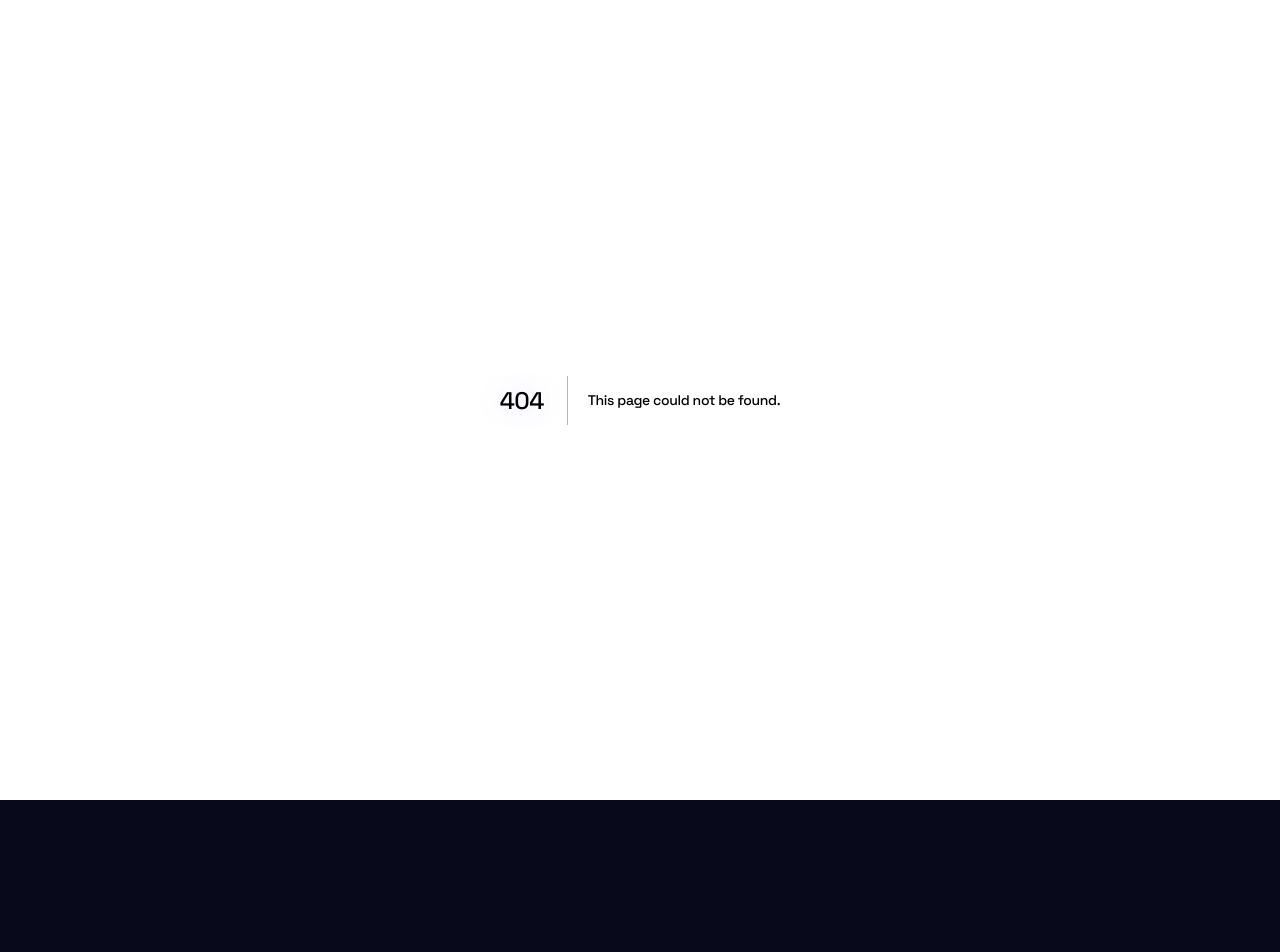
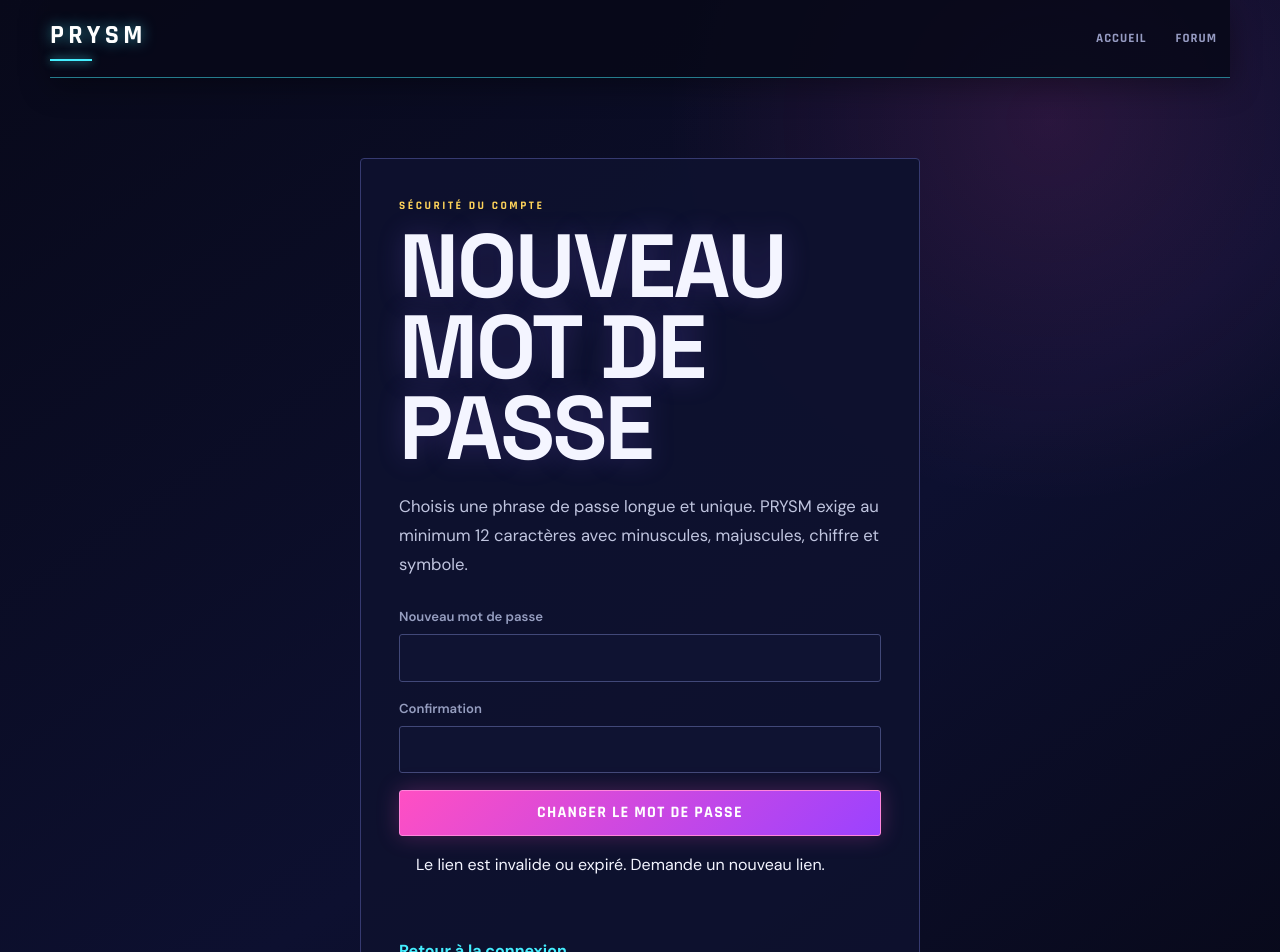
Before and after one commit to LadyOoscar/Prysm-forum, a Next.js app: page /auth/update-password in a window 1280 px wide. Before the commit this address had no page. Shown: the top 952 px of the page. Before the commit the page ends 800 px from the top, so only its background shows below. Built offline with nearby package versions, Linux system fonts and the light colour scheme; no server answers.

Commit message:
Add strong password update flow

```diff
--- /dev/null
+++ b/app/auth/update-password/page.tsx
@@ -0,0 +1,71 @@
+"use client";
+
+import { FormEvent, useEffect, useState } from "react";
+import Link from "next/link";
+import { createSupabaseBrowser } from "../../../lib/supabase-browser";
+
+function validPassword(password: string) {
+  return password.length >= 12
+    && /[a-z]/.test(password)
+    && /[A-Z]/.test(password)
+    && /\d/.test(password)
+    && /[^A-Za-z0-9]/.test(password);
+}
+
+export default function UpdatePasswordPage() {
+  const supabase = createSupabaseBrowser();
+  const [password, setPassword] = useState("");
+  const [confirm, setConfirm] = useState("");
+  const [message, setMessage] = useState("");
+  const [loading, setLoading] = useState(false);
+  const [ready, setReady] = useState(false);
+
+  useEffect(() => {
+    supabase.auth.getSession().then(({ data }) => {
+      setReady(Boolean(data.session));
+      if (!data.session) setMessage("Le lien est invalide ou expiré. Demande un nouveau lien.");
+    });
+  }, [supabase]);
+
+  async function submit(e: FormEvent) {
+    e.preventDefault();
+    setMessage("");
+
+    if (!validPassword(password)) {
+      setMessage("Le mot de passe doit contenir au moins 12 caractères, une minuscule, une majuscule, un chiffre et un symbole.");
+      return;
+    }
+    if (password !== confirm) {
+      setMessage("Les deux mots de passe ne correspondent pas.");
+      return;
+    }
+
+    setLoading(true);
+    const { error } = await supabase.auth.updateUser({ password });
+    setMessage(error ? error.message : "Mot de passe modifié. Tu peux maintenant te reconnecter.");
+    if (!error) {
+      await supabase.auth.signOut();
+      window.setTimeout(() => { window.location.href = "/auth"; }, 700);
+    }
+    setLoading(false);
+  }
+
+  return <main className="shell auth-shell">
+    <header className="topbar">
+      <Link className="brand" href="/">PRYSM</Link>
+      <nav><Link href="/">Accueil</Link><Link href="/forum">Forum</Link></nav>
+    </header>
+    <section className="auth-card">
+      <p className="eyebrow">Sécurité du compte</p>
+      <h1>Nouveau mot de passe</h1>
+      <p className="lead">Choisis une phrase de passe longue et unique. PRYSM exige au minimum 12 caractères avec minuscules, majuscules, chiffre et symbole.</p>
+      <form onSubmit={submit}>
+        <label>Nouveau mot de passe<input required minLength={12} type="password" autoComplete="new-password" value={password} onChange={e=>setPassword(e.target.value)} /></label>
+        <label>Confirmation<input required minLength={12} type="password" autoComplete="new-password" value={confirm} onChange={e=>setConfirm(e.target.value)} /></label>
+        <button className="button primary" disabled={loading || !ready}>{loading ? "Modification…" : "Changer le mot de passe"}</button>
+      </form>
+      {message && <div className="notice">{message}</div>}
+      <Link className="switch" href="/auth">Retour à la connexion</Link>
+    </section>
+  </main>;
+}
```
